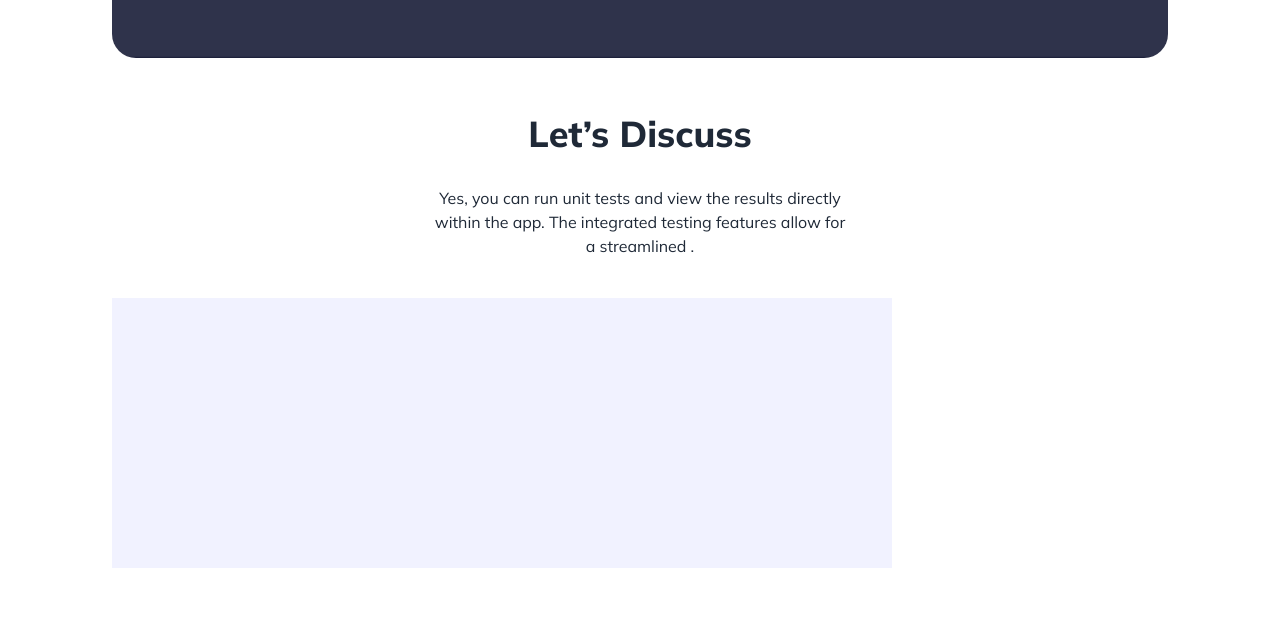
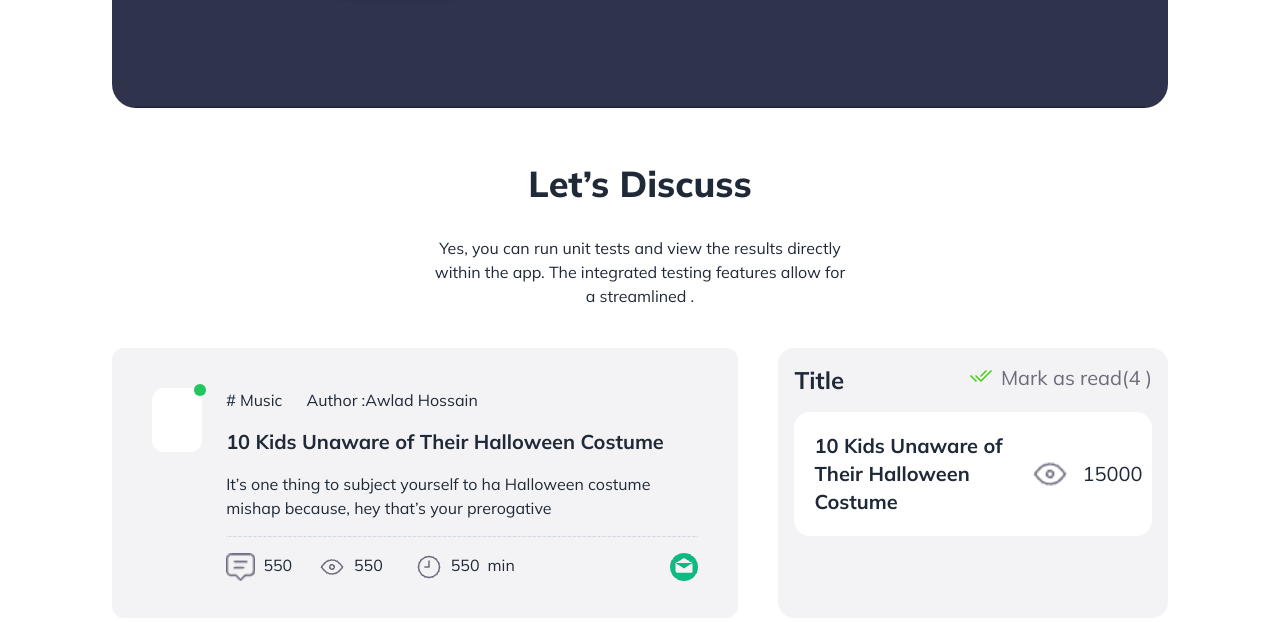
Before and after one commit to rontysarkar/MemoryLane-Lounge, a plain HTML site: page index.html in a window 1280 px wide. Shown: the part 624-1246 px from the top of the page. Drawn offline with nearby package versions, Linux system fonts and the light colour scheme.

Commit message:
add  Let’s Discuss section

```diff
--- a/index.html
+++ b/index.html
@@ -24,7 +24,7 @@
                     <i class="fa-solid fa-flag my-2"></i>
                 </ul>
               </div>
-              <a class="btn btn-ghost text-3xl font-extrabold">MemoryLane</a>
+              <a class="btn btn-ghost lg:text-3xl text-2xl font-extrabold">MemoryLane</a>
             </div>
             <div class="navbar-end gap-6">
                 <div class="navbar-center hidden lg:flex">
@@ -36,7 +36,7 @@
                     </ul>
                   </div>
 
-              <button class="text-xl rounded-3xl py-3 px-8 bg-[#797DFC] text-white">Sign In</button>
+              <button class="text-xl rounded-3xl py-3 px-4 lg:px-8  bg-[#797DFC] text-white">Sign In</button>
             </div>
           </div>
     </header>
@@ -47,7 +47,7 @@
        <section>
         <div class="hero " >
 
-            <div class="hero-content flex-col lg:flex-row bg-[#12132D] h-[550px] bg-no-repeat bg-bottom rounded-3xl "  style="background-image: url('./images/bgbanner.png')">
+            <div class="hero-content flex-col lg:flex-row bg-[#12132D] h-[600px] bg-no-repeat bg-bottom rounded-3xl "  style="background-image: url('./images/bgbanner.png')">
 
                 <div class="lg:w-[50%]">
                  <h1 class="text-4xl lg:text-6xl font-extrabold text-white ">Welcome to the <span class="text-[rgb(111,114,231)]">MemoryLane</span> Lounge</h1>
@@ -85,11 +85,67 @@
        <section class="mt-14 mb-[500px] ">
          <h1 class="text-center text-4xl  font-extrabold">Let’s Discuss</h1>
          <p class=" text-center  lg:px-80 mt-8">Yes, you can run unit tests and view the results directly within the app. The integrated testing features allow for a streamlined .</p>
-         <div class=" mt-10 flex flex-col-reverse lg:flex-row">
+         <div class=" mt-10 flex flex-col-reverse lg:flex-row justify-between gap-10">
 
-            <div class="w-[780px] h-[270px] bg-[rgb(241,242,255)]">
 
+                  <!--  card section  -->
+            <div class="lg:w-[780px] lg:h-[270px] rounded-xl bg-[#f3f3f5] p-2 lg:p-10 flex gap-6">
+                <div class="w-20 h-16 rounded-xl bg-white relative">
+                    <div class="w-3 h-3 rounded-full bg-green-500 absolute -right-1 -top-1"></div>
+                </div>
+                <div class="">
+                    <div class="flex gap-6">
+                        <h1># <span>Music</span></h1>
+                        <h1>Author :<span>Awlad Hossain</span></h1>
+                    </div>
+                    <h1 class="text-xl font-bold my-4">10 Kids Unaware of Their Halloween Costume</h1>
+                    <h2>It’s one thing to subject yourself to ha Halloween costume mishap because, hey that’s your prerogative</h2>
+                    <hr class="border-dashed  bg-slate-300 my-4 ">
+
+                    <div class="flex justify-between">
+                        <div class="flex gap-2 lg:gap-8">
+                            <div class="flex gap-2">
+                                <img src="images/messg.png" alt="">
+                                <h1>550</h1>
+                            </div>
+                            <div class="flex gap-2">
+                                <img src="images/eye.png" alt="">
+                                <h1>550</h1>
+                            </div>
+                            <div class="flex gap-2">
+                                <img src="images/clock.png" alt="">
+                                <h1>550</h1>
+                                <span>min</span>
+                            </div>
+                        </div>
+                        <img src="images/email 1.png" alt="">
+                    </div>
+
+                </div>
             </div>
+
+            <!-- title and mark card -->
+            <div class="lg:w-[490px] p-4 bg-[#f3f3f5] rounded-2xl ">
+                <div class="flex justify-between  ">
+                    <h1 class="font-bold text-2xl">Title</h1>
+                    <div class="flex gap-2">
+                        <div><img src="images/Frame.png" alt=""></div>
+                        <h1 class="text-xl text-[#6c6c7d]">Mark as read(<span>4</span> )</h1>
+
+                    </div>
+                </div>
+                <!--    dynamic value -->
+                <div class="flex p-5 bg-white mt-4 rounded-2xl">
+                    <div class=" w-[75%]">
+                        <h1 class="text-xl font-bold ">10 Kids Unaware of Their Halloween Costume</h1>
+                    </div>
+                    <div class="flex items-center gap-3">
+                        <img class="size-10" src="images/eye.png" alt="">
+                        <h1 class="text-xl">15000</h1>
+                    </div>
+                </div>
+            </div>
+
          </div>
        </section>
 
```
Also changed, not shown: images/Frame.png (added), images/clock.png (added), images/email 1.png (added), images/eye.png (added), images/messg.png (added).
